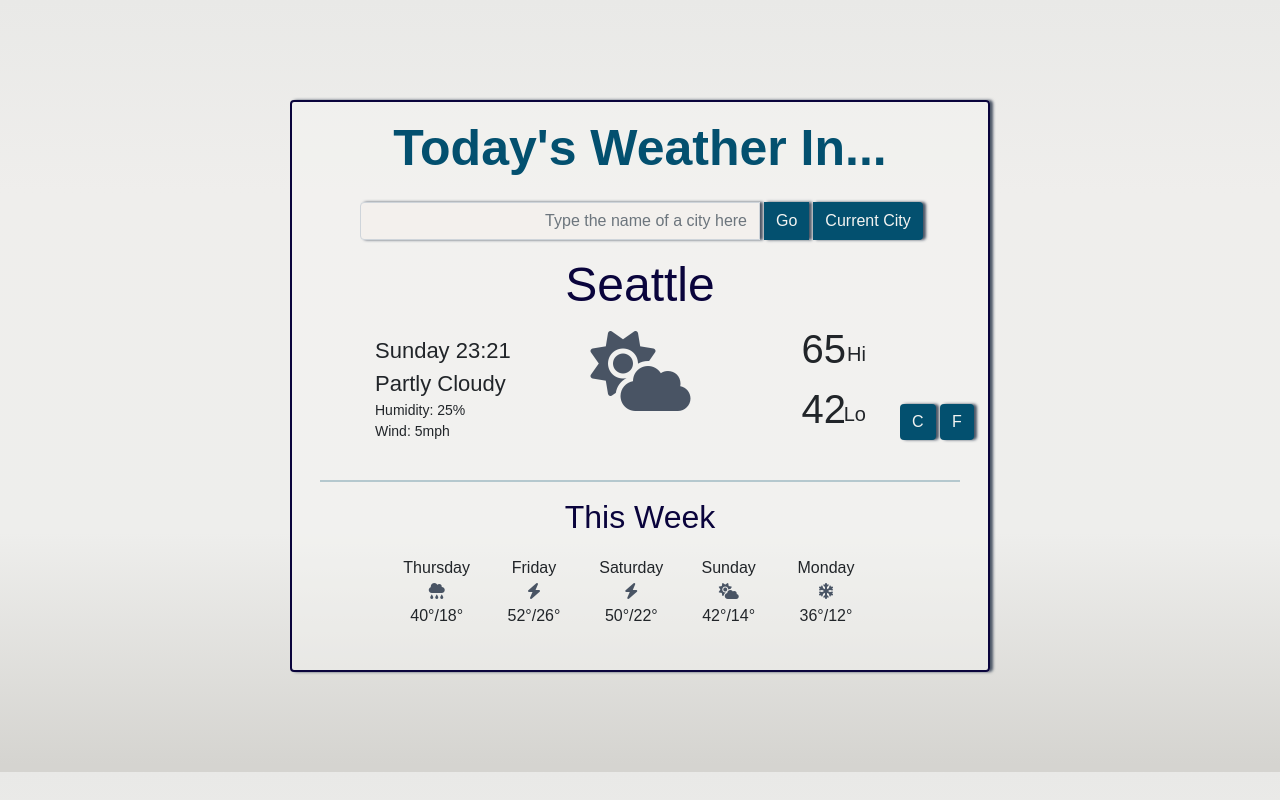
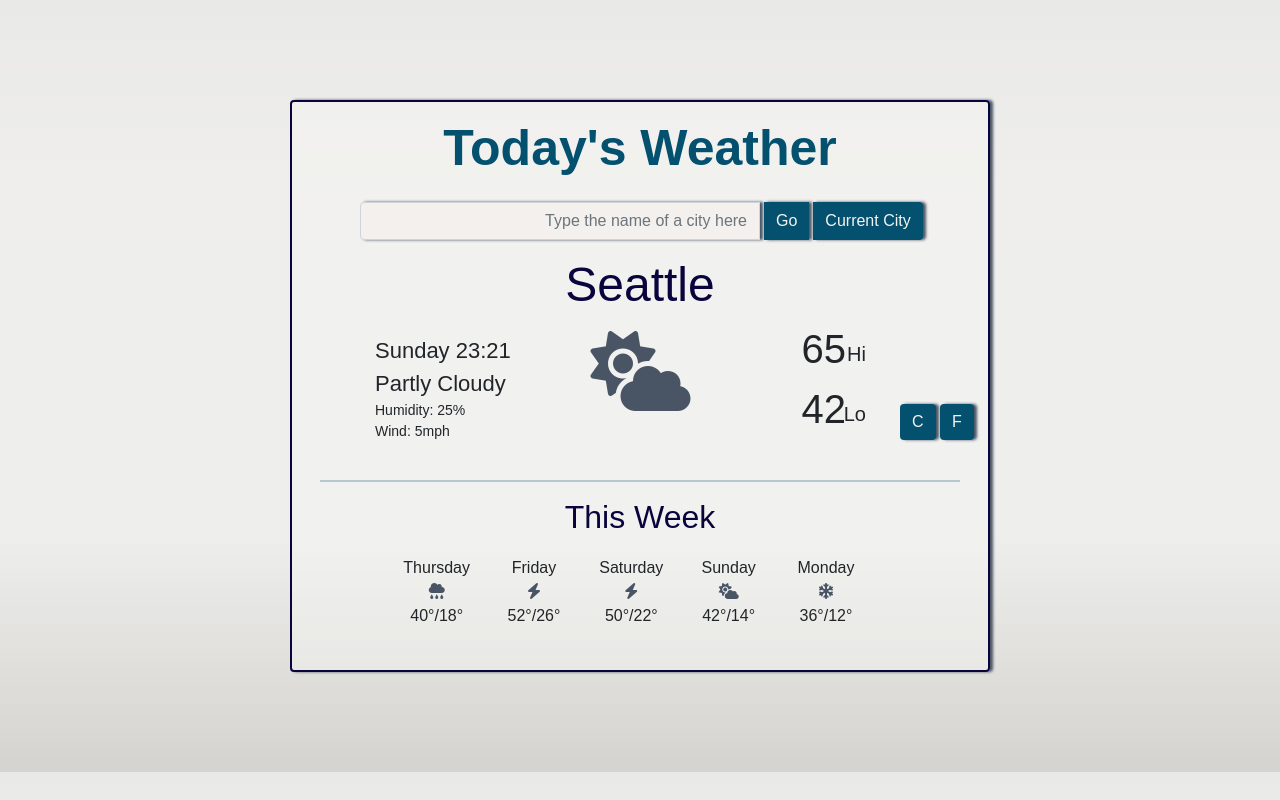
Before and after one commit to ljquann/weather-app, a plain HTML site: page index.html in a window 1280 px wide. Drawn offline with nearby package versions, Linux system fonts and the light colour scheme; no server answers; a web font is replaced by a local one.

Commit message:
minor change to learn GitHub

```diff
--- a/index.html
+++ b/index.html
@@ -17,7 +17,7 @@
         <div class="card-body">
             <div class="container">
              <h1>
-                <strong>Today's Weather In...</strong>
+                <strong>Today's Weather</strong>
             </h1>
                  <br />
                     <form class="input-group mb-3 search-bar" id="searchCity">
```
